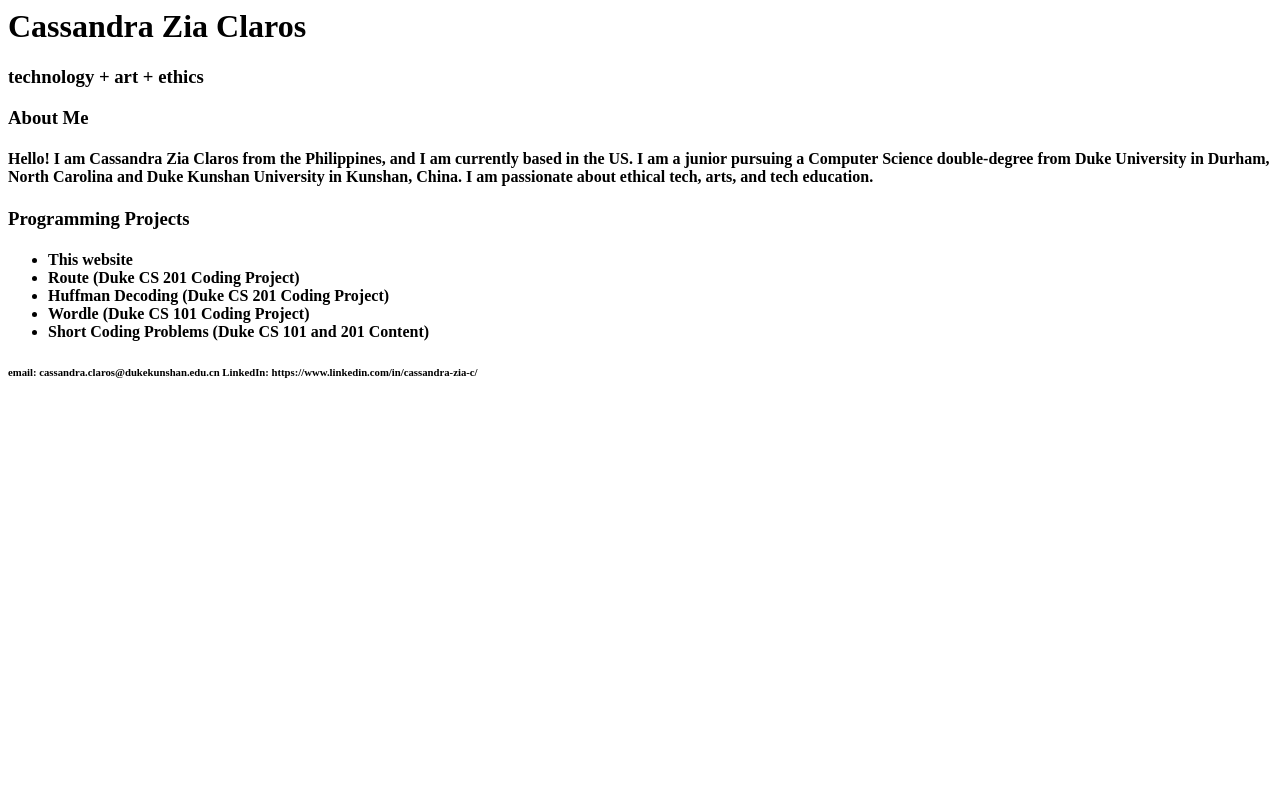
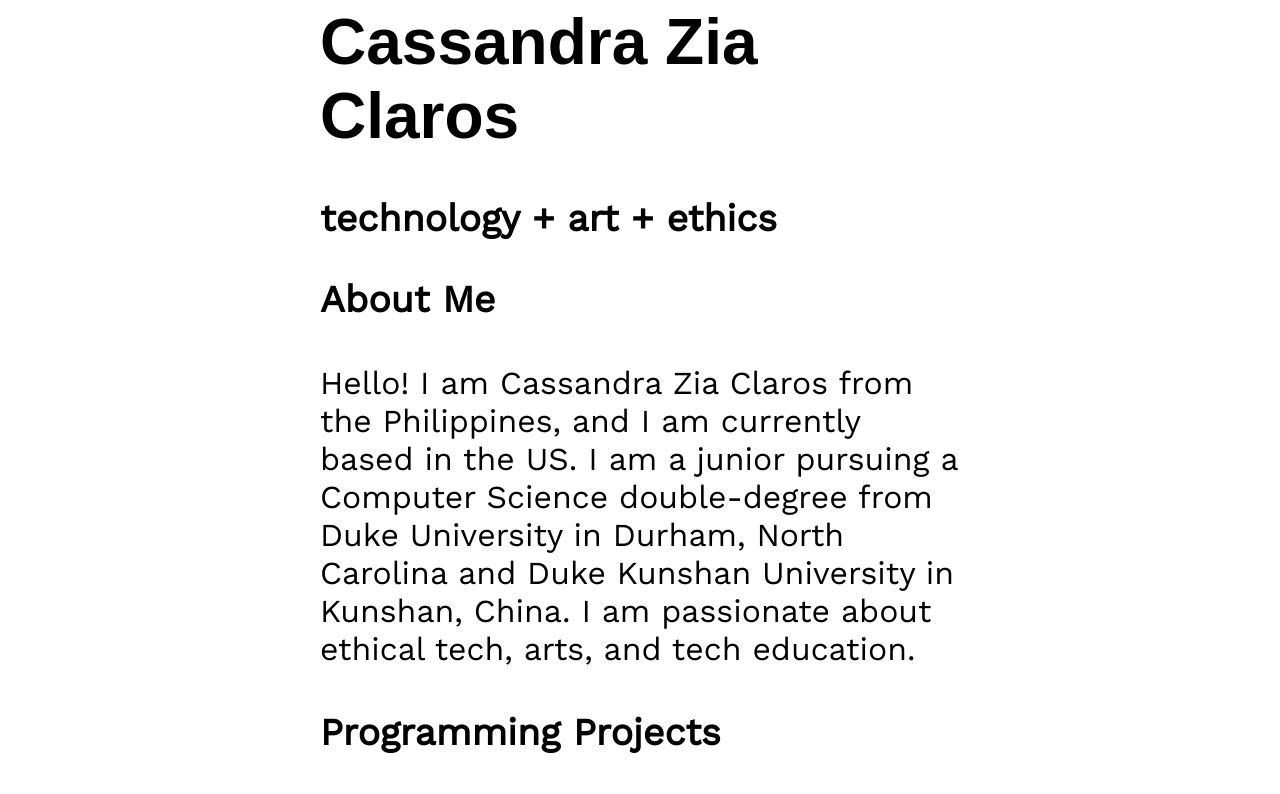
Before and after one commit to claroscassandra/ziaclaros, a plain HTML site: page index.html in a window 1280 px wide. Shown: the top 794 px of the page. Drawn offline with nearby package versions, Linux system fonts and the light colour scheme; a web font is replaced by a local one.

Commit message:
Update index.html

```diff
--- a/index.html
+++ b/index.html
@@ -3,7 +3,7 @@
   <link rel="preconnect" href="https://fonts.googleapis.com">
 <link rel="preconnect" href="https://fonts.gstatic.com" crossorigin>
 <link href="https://fonts.googleapis.com/css2?family=Work+Sans&display=swap" rel="stylesheet">
-  <link rel="stylesheet" href="style.css" type="text"/>
+  <link rel="stylesheet" href="style.css" type="text/css"/>
 
 
   <head>
```
